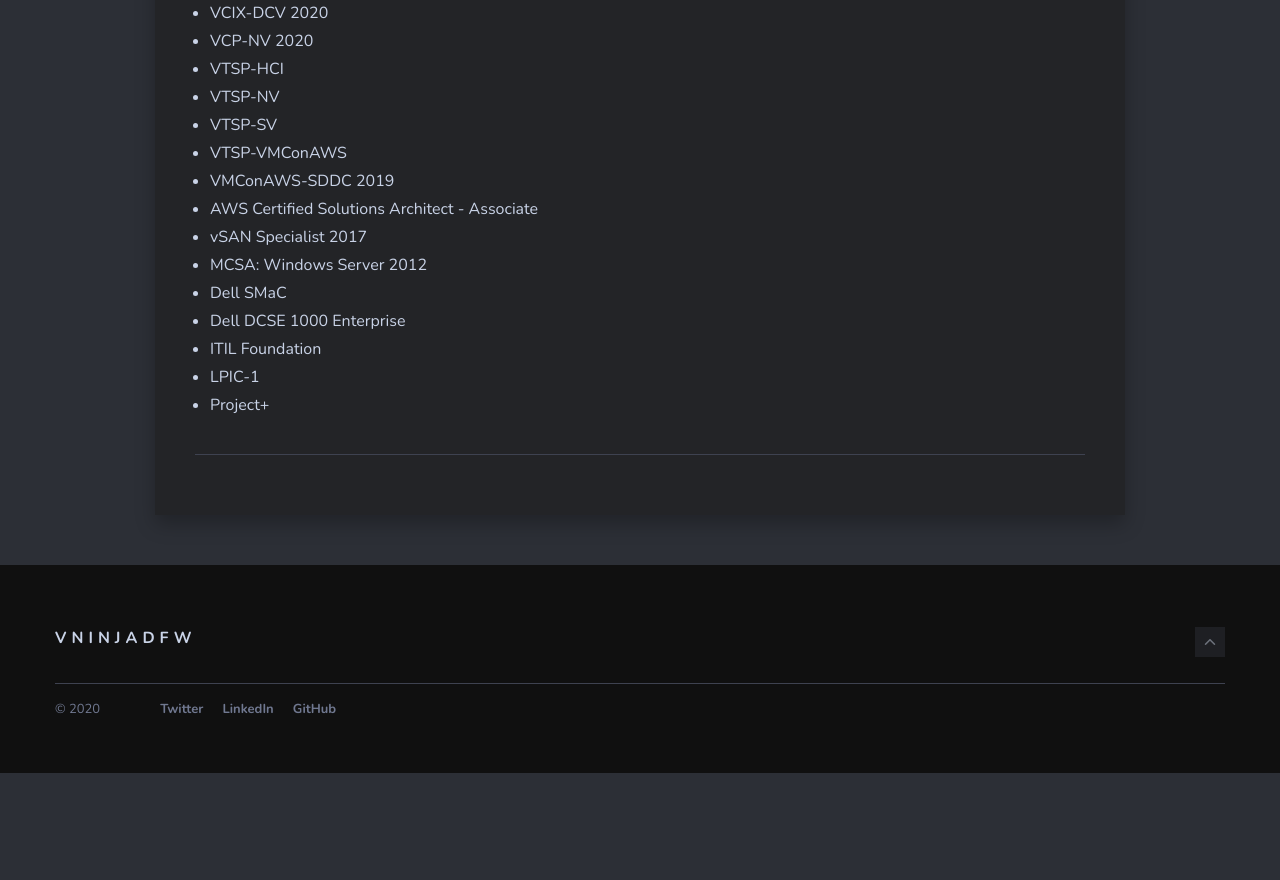
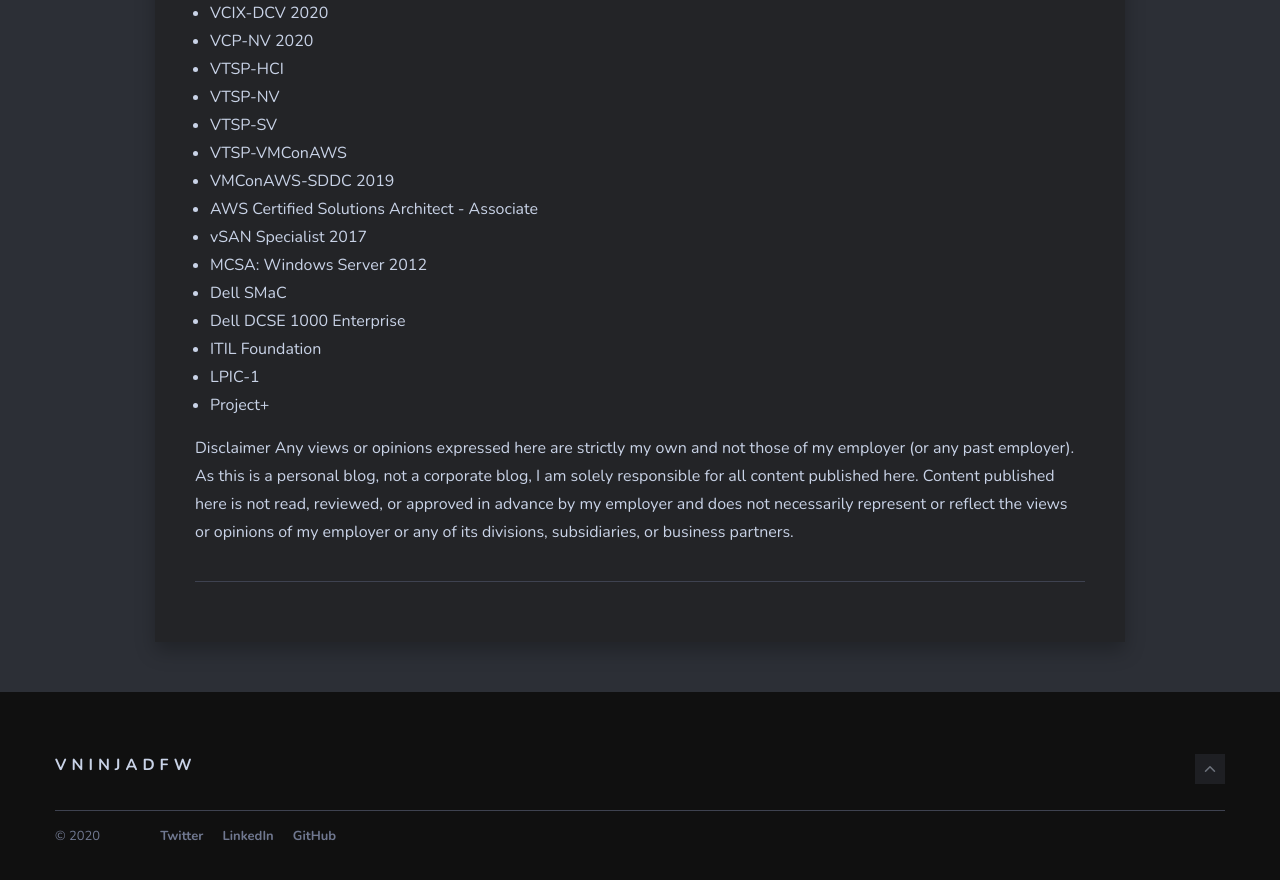
Before and after one commit to vNinjaDFW/vNinjaDFW.github.io, a Jekyll site: the page built from _pages/about.md, in a window 1280 px wide and 900 px high, scrolled down 824 px. Shown: the top 880 px of the window. Built offline with Jekyll 4.4.1, drawn with Linux system fonts in a browser that asks for light colours; nearby versions of some CDN libraries; before the commit the page ends 1597 px from its top, so only the background shows below that.

Commit message:
Add files via upload
shortened jpg name

```diff
--- a/_pages/about.md
+++ b/_pages/about.md
@@ -23,3 +23,6 @@
 * ITIL Foundation
 * LPIC-1
 * Project+
+
+Disclaimer
+Any views or opinions expressed here are strictly my own and not those of my employer (or any past employer). As this is a personal blog, not a corporate blog, I am solely responsible for all content published here. Content published here is not read, reviewed, or approved in advance by my employer and does not necessarily represent or reflect the views or opinions of my employer or any of its divisions, subsidiaries, or business partners.
```
Also changed, not shown: other parts of _pages/about.md (+1 -1 lines).
